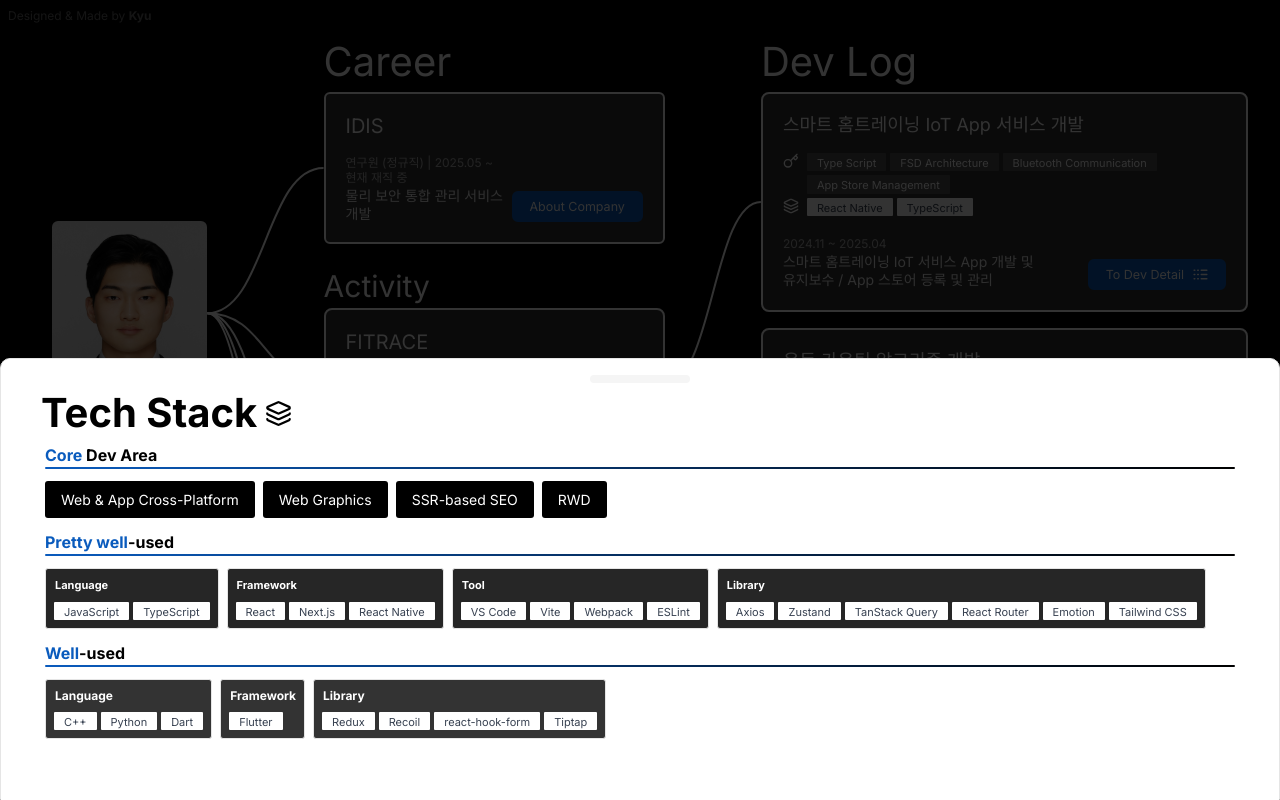
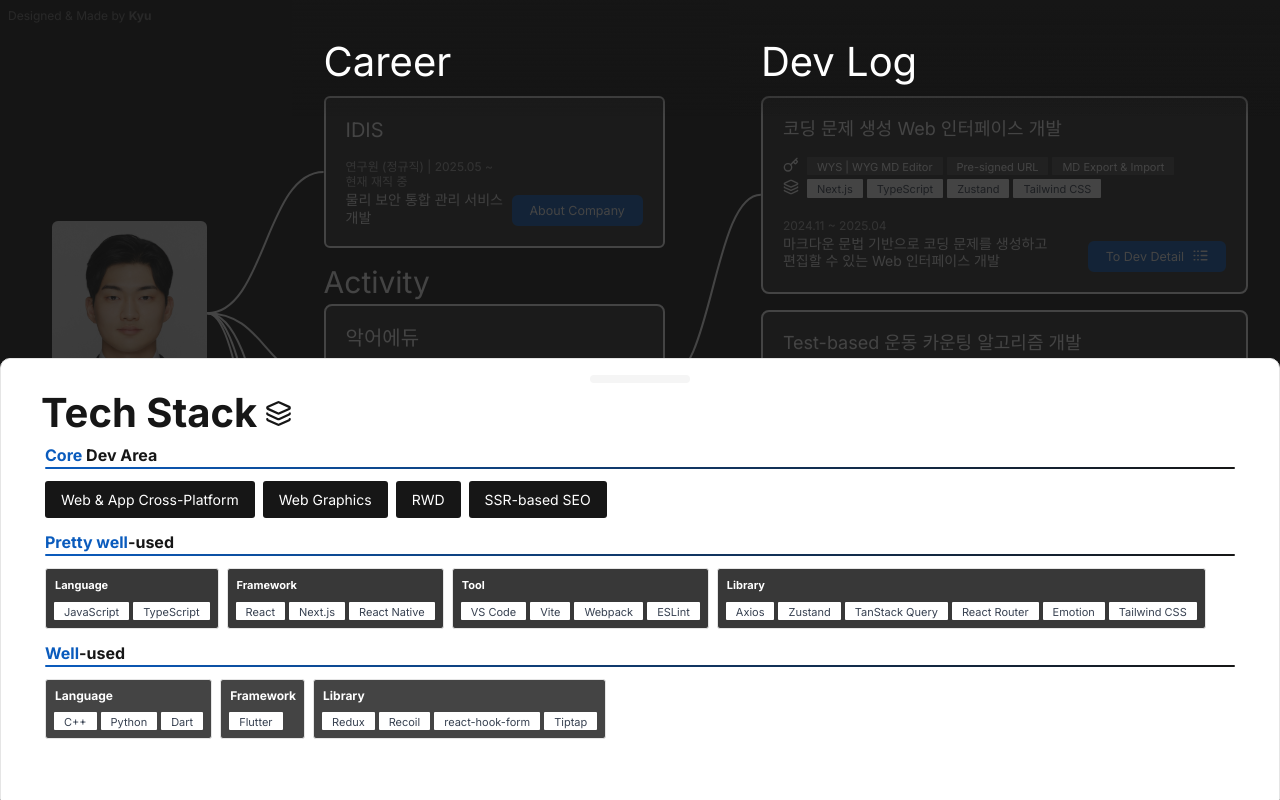
Before and after one commit to selfishAltruism/Masterpiece_of_The_Portfolio, a Next.js app: page / in a window 1280 px wide. Both pictures are taken after a click on the button "Tech Stack". Built offline with nearby package versions, Linux system fonts and the light colour scheme.

Commit message:
(*) header ui 개선.
-  fixed 및 그라데이션 적용.
- 눈 피로도를 줄이기 위해, 배경색 명도 적은 색으로 변경.
- Detail 정보 수정 포함.

```diff
--- a/src/app/detail/[pageId]/page.tsx
+++ b/src/app/detail/[pageId]/page.tsx
@@ -60,7 +60,7 @@ export default async function NotionPage({
   return (
     <>
       <main className="multi-gradient-background relative flex h-screen w-screen flex-row gap-5 text-white">
-        <header className="relative flex w-full items-end justify-between gap-1 max-xl:absolute max-xl:items-center max-xl:bg-black/60 max-xl:pr-2 max-xl:pt-3 xl:w-[500px] xl:flex-col xl:justify-center">
+        <header className="relative flex w-full items-end justify-between gap-1 max-xl:absolute max-xl:items-center max-xl:bg-gradient-to-b max-xl:from-[#161616] max-xl:to-transparent max-xl:pr-2 max-xl:pt-3 xl:w-[500px] xl:flex-col xl:justify-center">
           <Header title={title} peroid={peroid} tags={tags} techs={techs} />
         </header>
 
--- a/src/entities/main/TechStackDrawer.tsx
+++ b/src/entities/main/TechStackDrawer.tsx
@@ -10,14 +10,14 @@ export const TechStackDrawer = () => {
   return (
     <DrawerContent>
       <Title>
-        <strong className="flex items-center gap-2 px-3 text-black">
+        <strong className="flex items-center gap-2 px-3 text-[#161616]">
           Tech Stack
           <Layers size={19} className="xl:hidden" />
           <Layers size={27} className="max-xl:hidden" />
         </strong>
       </Title>
       <div className="flex max-h-[70vh] w-full flex-col gap-2 overflow-y-auto px-4 pb-10 pt-2">
-        <strong className="-mb-2 text-black">
+        <strong className="-mb-2 text-[#161616]">
           <span className="text-[#0A5BBD]">Core</span> Dev Area
         </strong>
         <Divider />
@@ -25,19 +25,19 @@ export const TechStackDrawer = () => {
           {techStacks["Core Dev Area"].map((item) => (
             <span
               key={item}
-              className="whitespace-nowrap rounded-[3px] bg-black px-4 pb-[8px] pt-[9px] text-sm text-white"
+              className="whitespace-nowrap rounded-[3px] bg-[#161616] px-4 pb-[8px] pt-[9px] text-sm text-white"
             >
               {item}
             </span>
           ))}
         </div>
 
-        <strong className="-mb-2 mt-1 text-black">
+        <strong className="-mb-2 mt-1 text-[#161616]">
           <span className="text-[#0A5BBD]">Pretty well</span>-used
         </strong>
         <Divider />
         <div className="flex flex-wrap items-start gap-2 text-[11px] text-white">
-          <div className="flex flex-col gap-2 rounded-[3px] border bg-black/85 p-2">
+          <div className="flex flex-col gap-2 rounded-[3px] border bg-[#161616]/85 p-2">
             <strong className="ml-[1px]">Language</strong>
             <div className="flex flex-wrap gap-1">
               {techStacks["Pretty well-used / Language"].map((name, idx) => (
@@ -46,7 +46,7 @@ export const TechStackDrawer = () => {
             </div>
           </div>
 
-          <div className="flex flex-col gap-2 rounded-[3px] border bg-black/85 p-2">
+          <div className="flex flex-col gap-2 rounded-[3px] border bg-[#161616]/85 p-2">
             <strong className="ml-[1px]">Framework</strong>
             <div className="flex flex-wrap gap-1">
               {techStacks["Pretty well-used / Framework"].map((name, idx) => (
@@ -55,7 +55,7 @@ export const TechStackDrawer = () => {
             </div>
           </div>
 
-          <div className="flex flex-col gap-2 rounded-[3px] border bg-black/85 p-2">
+          <div className="flex flex-col gap-2 rounded-[3px] border bg-[#161616]/85 p-2">
             <strong className="ml-[1px]">Tool</strong>
             <div className="flex flex-wrap gap-1">
               {techStacks["Pretty well-used / Tool"].map((name, idx) => (
@@ -64,7 +64,7 @@ export const TechStackDrawer = () => {
             </div>
           </div>
 
-          <div className="flex flex-col gap-2 rounded-[3px] border bg-black/85 p-2">
+          <div className="flex flex-col gap-2 rounded-[3px] border bg-[#161616]/85 p-2">
             <strong className="ml-[1px]">Library</strong>
             <div className="flex flex-wrap gap-1">
               {techStacks["Pretty well-used / Library"].map((name, idx) => (
@@ -74,13 +74,13 @@ export const TechStackDrawer = () => {
           </div>
         </div>
 
-        <strong className="-mb-2 mt-1 text-black">
+        <strong className="-mb-2 mt-1 text-[#161616]">
           <span className="text-[#0A5BBD]">Well</span>-used
         </strong>
         <Divider />
 
         <div className="flex flex-wrap items-start gap-2 text-xs text-white">
-          <div className="flex flex-col gap-2 rounded-[3px] border bg-black/80 p-2">
+          <div className="flex flex-col gap-2 rounded-[3px] border bg-[#161616]/80 p-2">
             <strong className="ml-[1px]">Language</strong>
             <div className="flex flex-wrap gap-1">
               {techStacks["Well-used / Language"].map((name, idx) => (
@@ -89,7 +89,7 @@ export const TechStackDrawer = () => {
             </div>
           </div>
 
-          <div className="flex flex-col gap-2 rounded-[3px] border bg-black/80 p-2">
+          <div className="flex flex-col gap-2 rounded-[3px] border bg-[#161616]/80 p-2">
             <strong className="ml-[1px]">Framework</strong>
             <div className="flex flex-wrap gap-1">
               {techStacks["Well-used / Framework"].map((name, idx) => (
@@ -98,7 +98,7 @@ export const TechStackDrawer = () => {
             </div>
           </div>
 
-          <div className="flex flex-col gap-2 rounded-[3px] border bg-black/80 p-2">
+          <div className="flex flex-col gap-2 rounded-[3px] border bg-[#161616]/80 p-2">
             <strong className="ml-[1px]">Library</strong>
             <div className="flex flex-wrap gap-1">
               {techStacks["Well-used / Library"].map((name, idx) => (
--- a/src/index.css
+++ b/src/index.css
@@ -11,12 +11,12 @@
 @tailwind utilities;
 
 .multi-gradient-background {
-  background-color: #000000; /* fallback color */
+  background-color: #161616; /* fallback color */
   background-image:
-    radial-gradient(at 0% 0%, #000000 0px, transparent 40%),
-    radial-gradient(at 0% 100%, #000000 0px, transparent 50%),
-    radial-gradient(at 100% 0%, #000000 0px, transparent 50%),
-    radial-gradient(at 100% 100%, #000000 0px, transparent 50%);
+    radial-gradient(at 0% 0%, #161616 0px, transparent 40%),
+    radial-gradient(at 0% 100%, #161616 0px, transparent 50%),
+    radial-gradient(at 100% 0%, #161616 0px, transparent 50%),
+    radial-gradient(at 100% 100%, #161616 0px, transparent 50%);
 }
 
 ::-webkit-scrollbar {
--- a/src/shared/data/career.ts
+++ b/src/shared/data/career.ts
@@ -11,6 +11,16 @@ export const careers: Data.Career[] = [
 
 export const activities: Data.Activity[] = [
   {
+    id: 1,
+    name: "악어에듀",
+    description: "AI 코딩 교육 플랫폼 Web 서비스 개발",
+    position: "Front-end 개발자 (계약직)",
+    period: "2024.11 ~ 2025.04",
+    result:
+      "https://www.akeo.info/?gad_source=1&gad_campaignid=21706516494&gbraid=0AAAAA-Ou40T8Ps3MmOqpn71L3xnJ_2bQ-&gclid=CjwKCAjwlt7GBhAvEiwAKal0cqsCOECeiBJRfRN7aUD1KdBSZLSClN8SZM3Un05ZB8YMS1NxkO2IZxoCnlUQAvD_BwE",
+    companyLink: "https://www.akeoedu.com/",
+  },
+  {
     id: 0,
     name: "FITRACE",
     description: "스마트 홈트레이닝 IoT App 서비스 개발",
@@ -19,16 +29,6 @@ export const activities: Data.Activity[] = [
     result:
       "https://apps.apple.com/kr/app/%ED%95%8F%ED%8A%B8%EB%A0%88%EC%9D%B4%EC%8A%A4/id6457255298",
     companyLink: "https://www.fitrace.co.kr/ko/",
-  },
-  {
-    id: 1,
-    name: "악어에듀",
-    description: "AI 코딩 교육 플랫폼 Web 서비스 개발",
-    position: "Front-end 개발자 (계약직)",
-    period: "2024.11 ~ 2025.04",
-    result:
-      "https://www.akeo.info/?gad_source=1&gad_campaignid=21706516494&gbraid=0AAAAA-Ou40T8Ps3MmOqpn71L3xnJ_2bQ-&gclid=CjwKCAjwlt7GBhAvEiwAKal0cqsCOECeiBJRfRN7aUD1KdBSZLSClN8SZM3Un05ZB8YMS1NxkO2IZxoCnlUQAvD_BwE",
-    companyLink: "https://www.akeoedu.com/",
   },
   {
     id: 2,
@@ -44,7 +44,7 @@ export const activities: Data.Activity[] = [
     name: "Bizepeer",
     description: "지하철 내부 부품 생명주기 관리 Web 서비스 개발",
     position: "Front-end 개발 인턴",
-    period: "2023.09 ~ 2025.12",
+    period: "2023.09 ~ 2023.12",
     companyLink: "https://www.bizpeer.co.kr/main/main.php",
   },
 ];
--- a/src/shared/data/development.ts
+++ b/src/shared/data/development.ts
@@ -1,33 +1,4 @@
 export const developmentLogs: Data.Development[] = [
-  {
-    id: 0,
-    linkedTo: "activity",
-    linkedId: 0,
-    title: "스마트 홈트레이닝 IoT App 서비스 개발",
-    description:
-      "스마트 홈트레이닝 IoT 서비스 App 개발 및 유지보수 / App 스토어 등록 및 관리",
-    period: "2024.11 ~ 2025.04",
-    tags: [
-      "Type Script",
-      "FSD Architecture",
-      "Bluetooth Communication",
-      "App Store Management",
-    ],
-    techStacks: ["React Native", "TypeScript"],
-    link: "detail/23248a0856d480aeadf7e397b2582b86",
-  },
-  {
-    id: 1,
-    linkedTo: "activity",
-    linkedId: 0,
-    title: "운동 카운팅 알고리즘 개발",
-    description:
-      "유닛 테스트 환경 구축 및 데이터 시각화를 통해 압력 센서값 기반 운동 카운팅 알고리즘 개발",
-    period: "2024.12 ~ 2025.03",
-    tags: ["Unit Test", "Data Visualization", "Integration-based Algorithm"],
-    techStacks: ["Next.js", "Python", "React Native"],
-    link: "detail/23248a0856d480c094d6de520c708f2d",
-  },
   {
     id: 2,
     linkedTo: "activity",
@@ -35,20 +6,52 @@ export const developmentLogs: Data.Development[] = [
     title: "코딩 문제 생성 Web 인터페이스 개발",
     description:
       "마크다운 문법 기반으로 코딩 문제를 생성하고 편집할 수 있는 Web 인터페이스 개발",
-    period: "2024.11 ~ 2024.04",
+    period: "2024.11 ~ 2025.04",
     tags: ["WYS | WYG MD Editor", "Pre-signed URL", "MD Export & Import"],
     techStacks: ["Next.js", "TypeScript", "Zustand", "Tailwind CSS"],
     link: "detail/23248a0856d48058a94bcaec414175df",
   },
+
+  {
+    id: 1,
+    linkedTo: "activity",
+    linkedId: 0,
+    title: "Test-based 운동 카운팅 알고리즘 개발",
+    description:
+      "Unit Test 환경 구축 & 데이터 시각화를 통해 압력 센서값 기반 운동 카운팅 알고리즘 개발 및 검증",
+    period: "2024.12 ~ 2025.03",
+    tags: ["Unit Test", "데이터 시각화", "적분 기반 알고리즘"],
+    techStacks: ["Next.js", "Python", "React Native"],
+    link: "detail/23248a0856d480c094d6de520c708f2d",
+  },
+  {
+    id: 0,
+    linkedTo: "activity",
+    linkedId: 0,
+    title: "스마트 홈트레이닝 IoT App 서비스 개발",
+    description:
+      "스마트 홈트레이닝 IoT 서비스 App 개발 및 유지보수 & App 스토어 등록 및 관리",
+    period: "2024.11 ~ 2025.04",
+    tags: [
+      "iOS & AOS",
+      "FSD Architecture",
+      "TypeScript Migration",
+      "Bluetooth",
+      "App Store Management",
+    ],
+    techStacks: ["React Native", "TypeScript"],
+    link: "detail/23248a0856d480aeadf7e397b2582b86",
+  },
+
   {
     id: 3,
     linkedTo: "activity",
     linkedId: 2,
-    title: "Next.js 및 인증/인가 환경 구축",
+    title: "네트워킹 서비스 Next.js & 인증/인가 구조 구축",
     description:
-      "Next.js 기반 SSR/CSR 개발환경 구축 및 Refrash Token 기반 인증/인가 시스템 구현",
+      "Next.js 기반 SSR & CSR 개발환경 구축 & Refrash Token 기반 인증/인가 시스템 구현",
     period: "2024.07 ~ 2024.10",
-    tags: ["Refrash Token"],
+    tags: ["SSR & CSR", "Refrash Token"],
     techStacks: [
       "Next.js",
       "TypeScript",
@@ -62,9 +65,9 @@ export const developmentLogs: Data.Development[] = [
     id: 4,
     linkedTo: "activity",
     linkedId: 2,
-    title: "서비스 및 팀 홍보 웹 페이지 구현",
-    description: "SEO 최적화 기반 서비스 및 팀 홍보 웹 페이지 구현",
-    period: "2025.07 ~ 2024.08",
+    title: "네트워킹 서비스 & 팀 홍보 Web 구현",
+    description: "SEO 최적화 기반 서비스 & 팀 홍보 Web 구현",
+    period: "2025.07 ~ 2025.08",
     tags: ["SSR-based SEO", "RWD"],
     techStacks: ["Next.js", "TypeScript", "Shadcn"],
     link: "detail/26848a0856d480a483f5d0091e191f46",
--- a/src/shared/data/techstacks.ts
+++ b/src/shared/data/techstacks.ts
@@ -2,8 +2,8 @@ export const techStacks = {
   "Core Dev Area": [
     "Web & App Cross-Platform",
     "Web Graphics",
+    "RWD",
     "SSR-based SEO",
-    "RWD",
   ],
 
   "Pretty well-used / Language": ["JavaScript", "TypeScript"],
--- a/src/shared/shadcn/components/ui/dialog.tsx
+++ b/src/shared/shadcn/components/ui/dialog.tsx
@@ -21,7 +21,7 @@ const DialogOverlay = React.forwardRef<
   <DialogPrimitive.Overlay
     ref={ref}
     className={cn(
-      "fixed inset-0 z-50 bg-black/80 data-[state=open]:animate-in data-[state=closed]:animate-out data-[state=closed]:fade-out-0 data-[state=open]:fade-in-0",
+      "fixed inset-0 z-50 bg-[#161616]/80 data-[state=open]:animate-in data-[state=closed]:animate-out data-[state=closed]:fade-out-0 data-[state=open]:fade-in-0",
       className,
     )}
     {...props}
--- a/src/shared/shadcn/components/ui/drawer.tsx
+++ b/src/shared/shadcn/components/ui/drawer.tsx
@@ -28,7 +28,7 @@ const DrawerOverlay = React.forwardRef<
 >(({ className, ...props }, ref) => (
   <DrawerPrimitive.Overlay
     ref={ref}
-    className={cn("fixed inset-0 z-50 bg-black/80", className)}
+    className={cn("fixed inset-0 z-50 bg-[#161616]/80", className)}
     {...props}
   />
 ));
@@ -43,12 +43,12 @@ const DrawerContent = React.forwardRef<
     <DrawerPrimitive.Content
       ref={ref}
       className={cn(
-        "bg-background fixed inset-x-0 bottom-0 z-50 mt-24 flex h-auto flex-col rounded-t-[10px] border px-7 pb-5",
+        "fixed inset-x-0 bottom-0 z-50 mt-24 flex h-auto flex-col rounded-t-[10px] border bg-background px-7 pb-5",
         className,
       )}
       {...props}
     >
-      <div className="bg-muted mx-auto mt-4 h-2 w-[100px] rounded-full" />
+      <div className="mx-auto mt-4 h-2 w-[100px] rounded-full bg-muted" />
       {children}
     </DrawerPrimitive.Content>
   </DrawerPortal>
@@ -98,7 +98,7 @@ const DrawerDescription = React.forwardRef<
 >(({ className, ...props }, ref) => (
   <DrawerPrimitive.Description
     ref={ref}
-    className={cn("text-muted-foreground text-sm", className)}
+    className={cn("text-sm text-muted-foreground", className)}
     {...props}
   />
 ));
--- a/src/shared/ui/Divider.tsx
+++ b/src/shared/ui/Divider.tsx
@@ -1,6 +1,6 @@
 const Divider = () => {
   return (
-    <div className="mb-1 min-h-[2px] w-full rounded-full bg-gradient-to-r from-[#0A5BBD] to-black" />
+    <div className="mb-1 min-h-[2px] w-full rounded-full bg-gradient-to-r from-[#0A5BBD] to-[#161616]" />
   );
 };
 
--- a/src/widgets/detail/Header.tsx
+++ b/src/widgets/detail/Header.tsx
@@ -17,7 +17,7 @@ export const Header = ({ title, peroid, tags, techs }: HeaderProps) => (
       <ChevronLeft className="h-6 w-6 max-xl:h-5 max-xl:w-5" />
     </Link>
     <Title>
-      <p className="w-full rounded-r-md bg-white px-3 text-end leading-tight text-black">
+      <p className="w-full rounded-r-md bg-white px-3 text-end leading-tight text-[#161616]">
         {title}
       </p>
     </Title>
--- a/src/widgets/main/CareerList.tsx
+++ b/src/widgets/main/CareerList.tsx
@@ -8,8 +8,7 @@ import { ActivityCard } from "@/entities/main/ActivityCard";
 
 const Careers = () => {
   return (
-    <>
-      <Title>Career</Title>
+    <div className="pt-14 max-lg:pt-10 max-sm:pt-8">
       <div className="mb-2">
         {careers.map((career, index) => (
           <CareerCard career={career} key={index} />
@@ -22,18 +21,23 @@ const Careers = () => {
           <ActivityCard activity={activity} key={index} />
         ))}
       </div>
-    </>
+    </div>
   );
 };
 
 const CareerList = React.forwardRef<HTMLDivElement>((props, ref) => {
   return (
+    <>
+      <div className="fixed z-[60] w-full bg-gradient-to-b from-[#161616] to-transparent p-8 max-xl:py-0 max-sm:p-2 max-sm:pl-3">
+        <Title>Career</Title>
+      </div>
       <div
         ref={ref}
         className="flex h-full w-full flex-col overflow-y-auto bg-transparent p-8 max-xl:py-0 max-sm:p-2 max-sm:pr-3"
       >
         <Careers />
       </div>
+    </>
   );
 });
 
--- a/src/widgets/main/DevelopmentList.tsx
+++ b/src/widgets/main/DevelopmentList.tsx
@@ -7,25 +7,27 @@ import { developmentLogs } from "@/shared/data/development";
 
 const Developments = () => {
   return (
-    <>
-      <Title>Dev Log</Title>
-      <div className="flex flex-col">
+    <div className="flex flex-col pt-14 max-lg:pt-10 max-sm:pt-8">
       {developmentLogs.map((log, index) => (
         <DevelopmentCard development={log} key={index} />
       ))}
     </div>
-    </>
   );
 };
 
 const DevelopmentList = React.forwardRef<HTMLDivElement>((props, ref) => {
   return (
+    <>
+      <div className="fixed z-[60] w-full bg-gradient-to-b from-[#161616] to-transparent p-8 max-xl:py-0 max-sm:p-2 max-sm:pl-3">
+        <Title>Dev Log</Title>
+      </div>
       <div
         ref={ref}
         className="flex h-full w-full flex-col overflow-y-auto bg-transparent p-8 text-white max-xl:py-0 max-sm:p-2 max-sm:pl-3"
       >
         <Developments />
       </div>
+    </>
   );
 });
 
```
Lines whose indentation alone changed are shown as unchanged.
